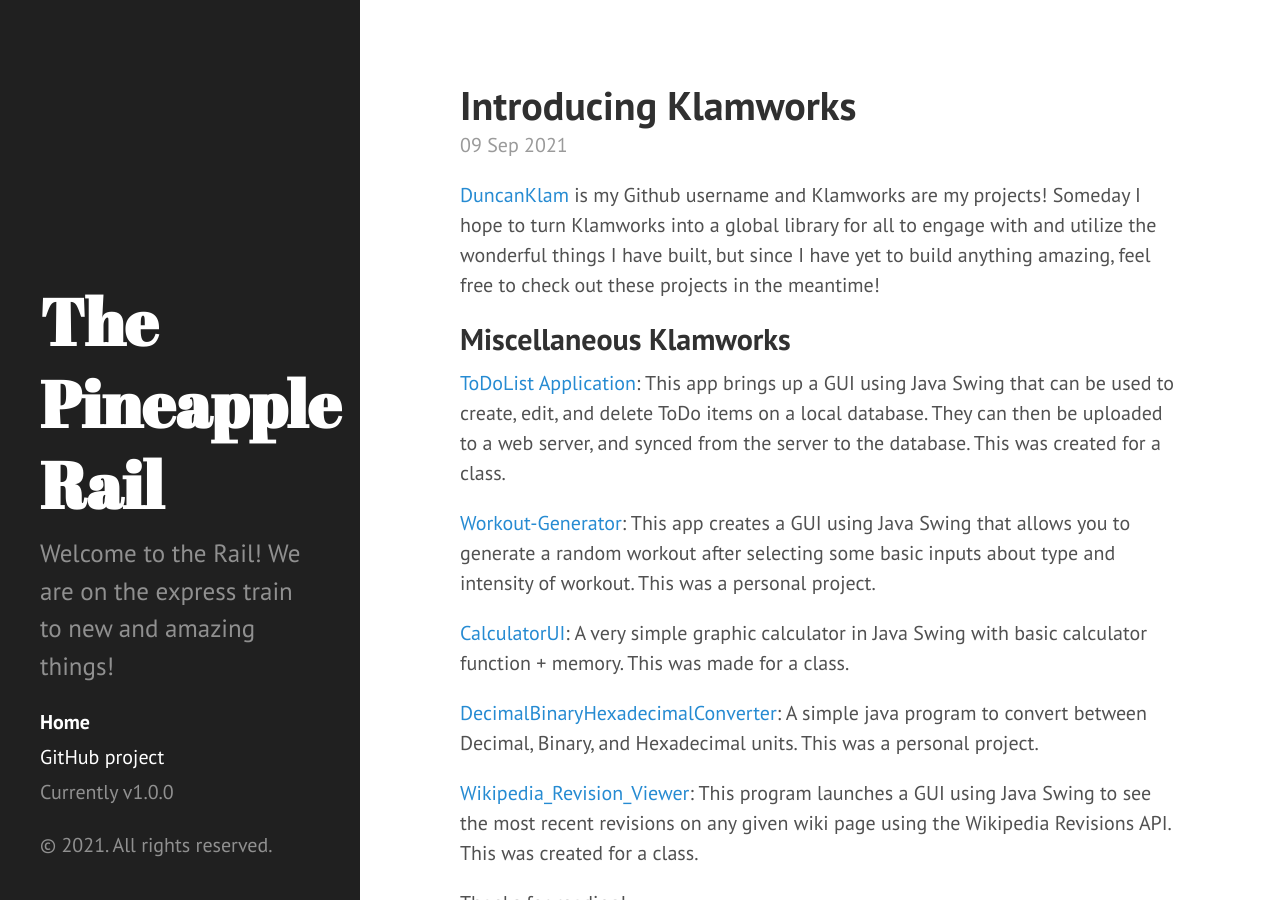
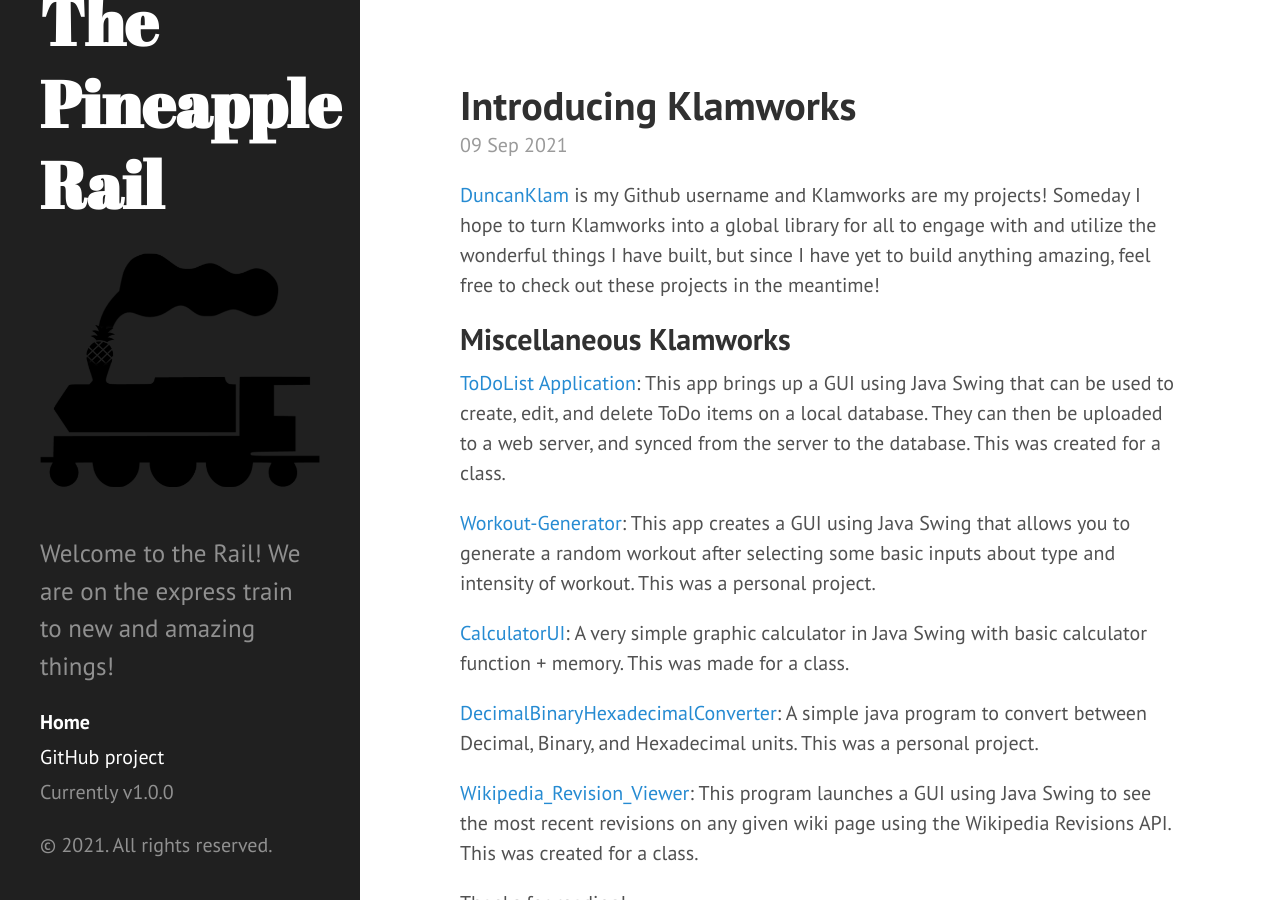
Before and after one commit to DuncanKlam/DuncanKlam.github.io, a Jekyll site: the page built from index.html, in a window 1280 px wide and 900 px high. Built offline with Jekyll 4.4.1, drawn with Linux system fonts in a browser that asks for light colours; the list of posts is cut into pages by our own code.

Commit message:
Added Icons to path directory and sidebar

```diff
--- a/_includes/head.html
+++ b/_includes/head.html
@@ -21,8 +21,8 @@
   <link rel="stylesheet" href="http://fonts.googleapis.com/css?family=PT+Sans:400,400italic,700|Abril+Fatface">
 
   <!-- Icons -->
-  <link rel="apple-touch-icon-precomposed" sizes="144x144" href="{{ site.baseurl }}public/apple-touch-icon-144-precomposed.png">
-  <link rel="shortcut icon" href="{{ site.baseurl }}public/favicon.ico">
+  <link rel="pineapple" href="{{ site.baseurl }}public/pineapple.png">
+  <link rel="shortcut icon" href="{{ site.baseurl }}public/pineappleexpress.ico">
 
   <!-- RSS -->
   <link rel="alternate" type="application/rss+xml" title="RSS" href="/atom.xml">
--- a/_includes/sidebar.html
+++ b/_includes/sidebar.html
@@ -6,6 +6,7 @@
           {{ site.title }}
         </a>
       </h1>
+      <img src="{{ site.baseurl }}public/pineappleexpress.png" alt="hi" class="inline"/>
       <p class="lead">{{ site.description }}</p>
     </div>
 
```
Also changed, not shown: public/pineapple.ico (added), public/pineappleexpress.ico (added).
